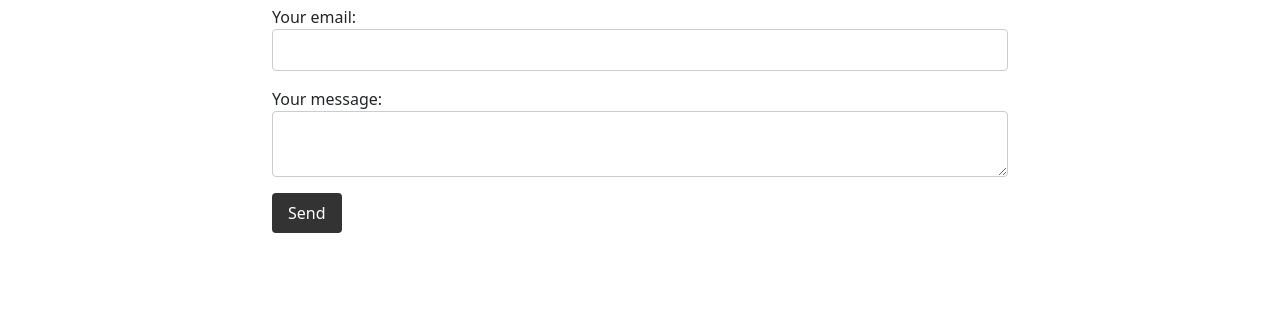
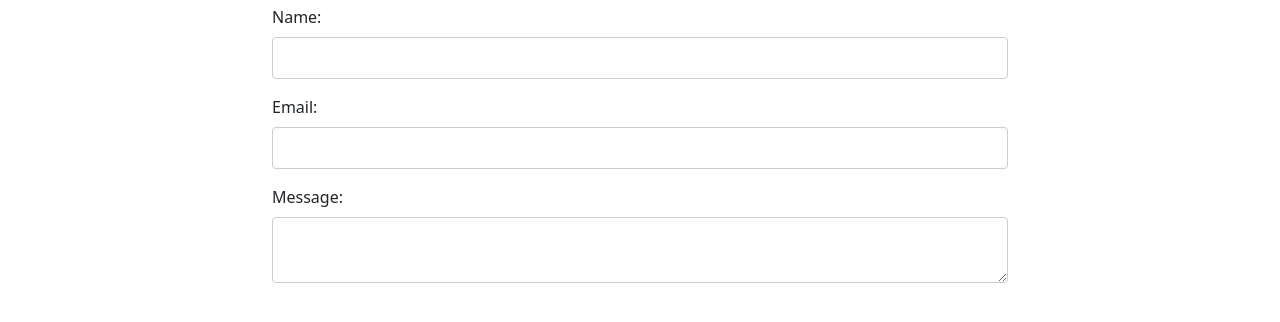
Before and after one commit to sunnyh3ad/personalPage, a plain HTML site: page contact.html in a window 1280 px wide. Shown: the part 152-474 px from the top of the page. Drawn offline with nearby package versions, Linux system fonts and the light colour scheme.

Commit message:
Update contact.html

```diff
--- a/contact.html
+++ b/contact.html
@@ -23,12 +23,14 @@
     </header>
     <main>
       <h2>Get in Touch</h2>
-      <form action="https://formspree.io/f/mpzvzeoo"method="POST">
-        <label> Your email: <input type="email" name="email"> </label>
-        <label> Your message: <textarea name="message"></textarea> </label>
-        <button type="submit">Send</button>
+      <form>
+      <label for="name">Name:</label>
+        <input type="text" id="name" name="name" required>
+        <label for="email">Email:</label>
+        <input type="email" id="email" name="email" required>
+        <label for="message">Message:</label>
+        <textarea id="message" name="message" required></textarea>
       </form>
-
     </main>
     <script src="script.js"></script>
   </body>
```
